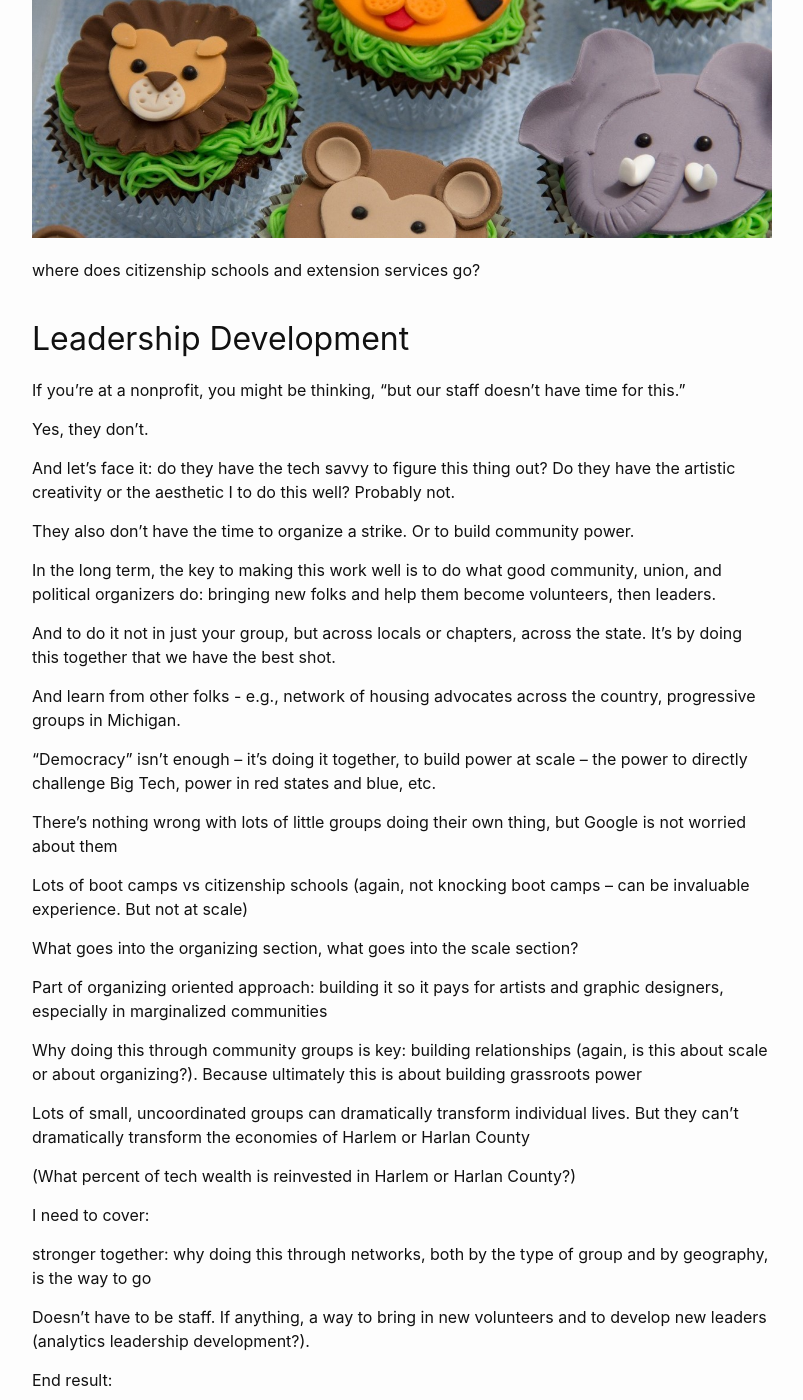
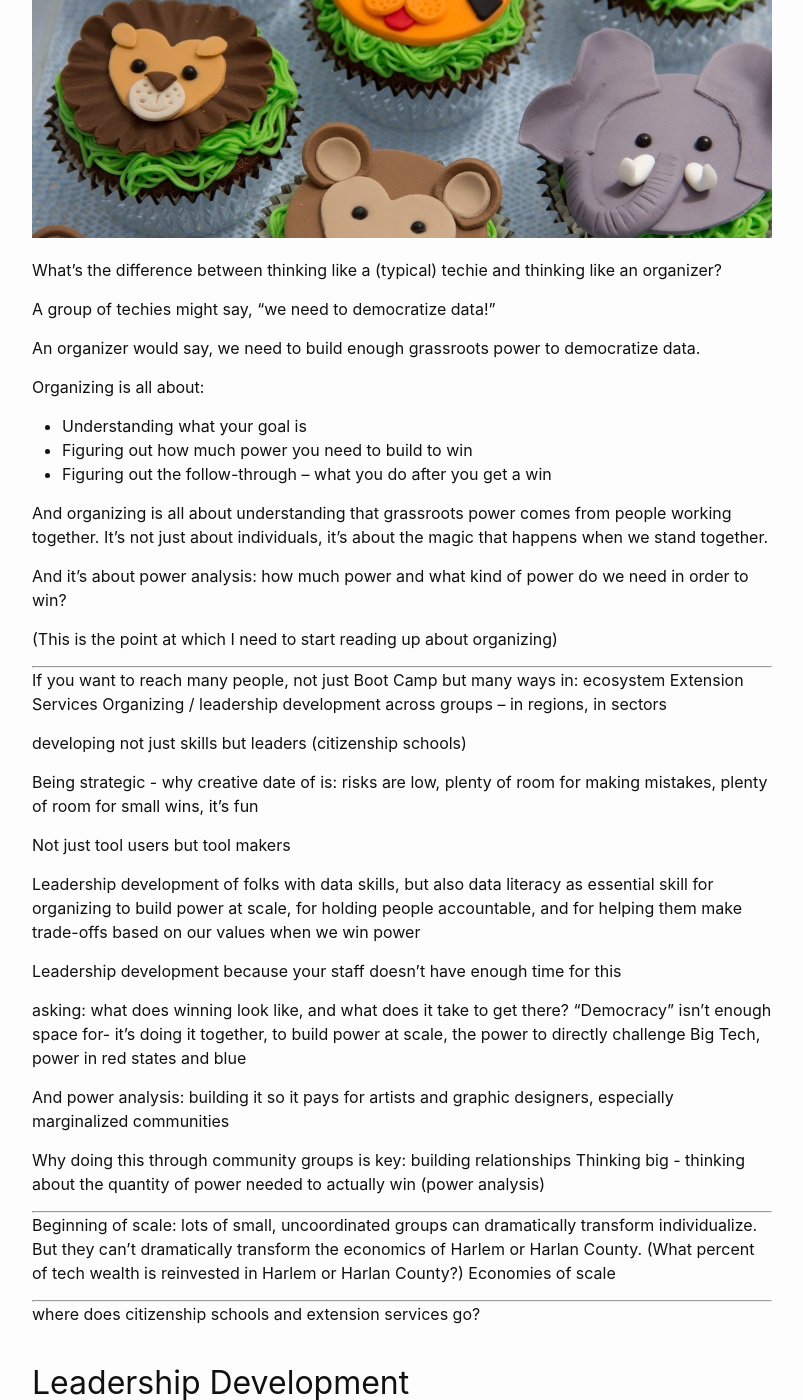
Before and after one commit to datachefs/cdv-notes, a Jekyll site: the page built from pages/how/organizing/organizing.md, in a window 1280 px wide and 1400 px high, scrolled down 254 px. Shown: the whole window, without its empty margins (238-1041 px from the left). Built offline with Jekyll 4.4.1, drawn with Linux system fonts in a browser that asks for light colours.

Commit message:
Iterate organizing, tweak intro

```diff
--- a/pages/how/organizing/organizing.md
+++ b/pages/how/organizing/organizing.md
@@ -4,6 +4,66 @@ title:  Creative Data visualization At Scale
 title: Organizing over Tech
 image: cupcakes-animals.jpg
 ---
+
+What's the difference between thinking like a (typical) techie and thinking like an organizer?
+
+A group of techies might say, "we need to democratize data!"
+
+An organizer would say, we need to build enough grassroots power to democratize data.
+
+Organizing is all about:
+- Understanding what your goal is
+ - Figuring out how much power you need to build to win
+- Figuring out the follow-through -- what you do after you get a win
+
+
+And organizing is all about understanding that grassroots power comes from people working together. It's not just about individuals, it's about the magic that happens when we stand together.
+
+And it's about power analysis: how much power and what kind of power do we need in order to win?
+
+(This is the point at which I need to start reading up about organizing)
+
+
+---
+
+
+If you want to reach many people, not just Boot Camp but many ways in:
+ecosystem
+Extension Services
+Organizing / leadership development across groups -- in regions, in sectors
+
+developing not just skills but leaders (citizenship schools)
+
+Being strategic - why creative date of is: risks are low, plenty of room for making mistakes, plenty of room for small wins, it's fun
+
+Not just tool users but tool makers
+
+Leadership development of folks with data skills, but also data literacy as essential skill for organizing to build power at scale, for holding people accountable, and for helping them make trade-offs based on our values when we win power
+
+Leadership development because your staff doesn't have enough time for this
+
+asking: what does winning look like, and what does it take to get there?
+"Democracy" isn't enough space for- it's doing it together, to build power at scale, the power to directly challenge Big Tech, power in red states and blue
+
+And power analysis: building it so it pays for artists and graphic designers, especially marginalized communities
+
+Why doing this through community groups is key: building relationships
+Thinking big - thinking about the quantity of power needed to actually win
+(power analysis)
+
+
+
+---
+
+
+Beginning of scale:
+lots of small, uncoordinated groups can dramatically transform individualize. But they can't dramatically transform the economics of Harlem or Harlan County.
+(What percent of tech wealth is reinvested in Harlem or Harlan County?)
+Economies of scale
+
+---
+
+
 
 where does citizenship schools and extension services go?
 
```
Also changed, not shown: pages/intro.md (+5 -6 lines), pages/what-why.md (+1 -0 lines).
